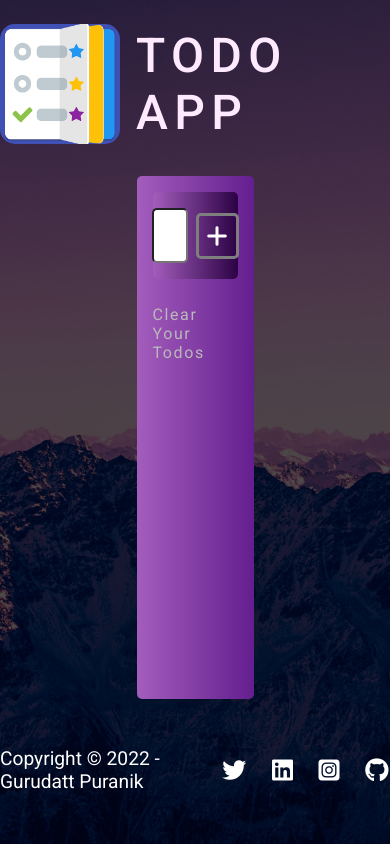
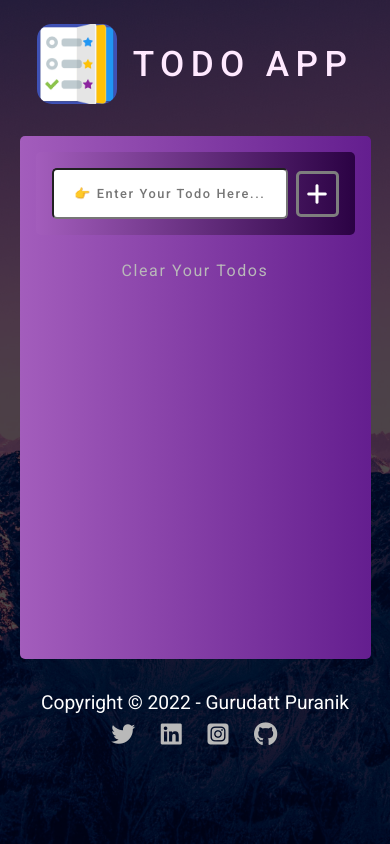
Before and after one commit to gurudattpuranik25/todo_app, a React (Create React App) app: page / in a window 390 px wide. Built offline with nearby package versions, Linux system fonts and the light colour scheme.

Commit message:
updated stylesheet

```diff
--- a/src/components/Header.css
+++ b/src/components/Header.css
@@ -13,7 +13,7 @@ body::before {
   background-size: cover;
   background-repeat: no-repeat;
   width: 100%;
-  height: 100vh;
+  min-height: 100vh;
   filter: brightness(0.3);
 }
 
@@ -40,3 +40,27 @@ body::before {
   color: rgb(255, 233, 255);
   letter-spacing: 0.4rem;
 }
+
+@media (max-width: 500px) {
+  .nav-image {
+    width: 100px;
+    height: 100px;
+    transition: all 0.2s ease-in-out;
+  }
+  .heading {
+    font-size: 2.5rem;
+    transition: all 0.2s ease-in-out;
+  }
+}
+
+@media (max-width: 430px) {
+  .nav-image {
+    width: 80px;
+    height: 80px;
+    transition: all 0.2s ease-in-out;
+  }
+  .heading {
+    font-size: 2.2rem;
+    transition: all 0.2s ease-in-out;
+  }
+}
--- a/src/components/Main.css
+++ b/src/components/Main.css
@@ -42,7 +42,7 @@ a:hover {
   position: relative;
   padding: 1rem;
   width: 30%;
-  height: 62vh;
+  min-height: 62vh;
   overflow-y: auto;
   margin: 2rem auto;
   background: linear-gradient(to right, rgb(163, 93, 188), rgb(100, 30, 143));
@@ -82,11 +82,11 @@ a:hover {
   letter-spacing: 0.1rem;
 }
 
-.social-icons {
+.footer,
+.social__icons {
   display: flex;
   justify-content: center;
   align-items: center;
-  padding-top: 1rem;
   gap: 1.5rem;
   font-size: 1.5rem;
   color: white;
@@ -99,3 +99,35 @@ a:hover {
 .footer {
   font-size: 1.2rem;
 }
+
+@media (max-width: 1250px) {
+  .todo-body {
+    width: 60%;
+    transition: all 0.2s ease-in-out;
+  }
+}
+
+@media (max-width: 660px) {
+  .todo-body {
+    width: 80%;
+    transition: all 0.2s ease-in-out;
+  }
+}
+
+@media (max-width: 500px) {
+  .todo-body {
+    width: 90%;
+    transition: all 0.2s ease-in-out;
+  }
+  .footer {
+    flex-direction: column;
+    gap: 0.5rem;
+  }
+}
+
+@media (max-width: 430px) {
+  #todo-input {
+    font-size: 0.8rem;
+    transition: all 0.2s ease-in-out;
+  }
+}
--- a/src/components/Main.js
+++ b/src/components/Main.js
@@ -65,8 +65,9 @@ function Main() {
           Clear Your Todos
         </a>
       </div>
-      <div className="social-icons ">
-        <span className="footer">Copyright &copy; 2022 - Gurudatt Puranik</span>
+      <div className="footer ">
+        <span>Copyright &copy; 2022 - Gurudatt Puranik</span>
+        <div className="social__icons">
           <a href="https://twitter.com/PuranikGurudatt">
             <i class="fa-brands fa-twitter"></i>
           </a>
@@ -80,6 +81,7 @@ function Main() {
             <i class="fa-brands fa-github"></i>
           </a>
         </div>
+      </div>
     </form>
   );
 }
```
Lines whose indentation alone changed are shown as unchanged.
